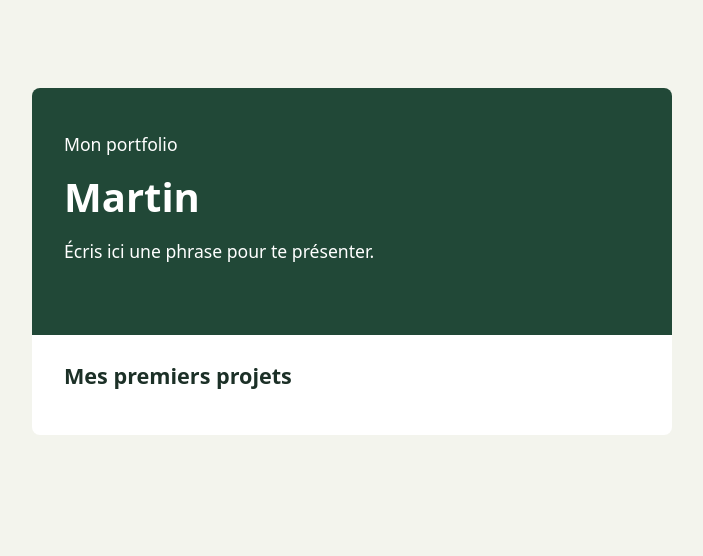
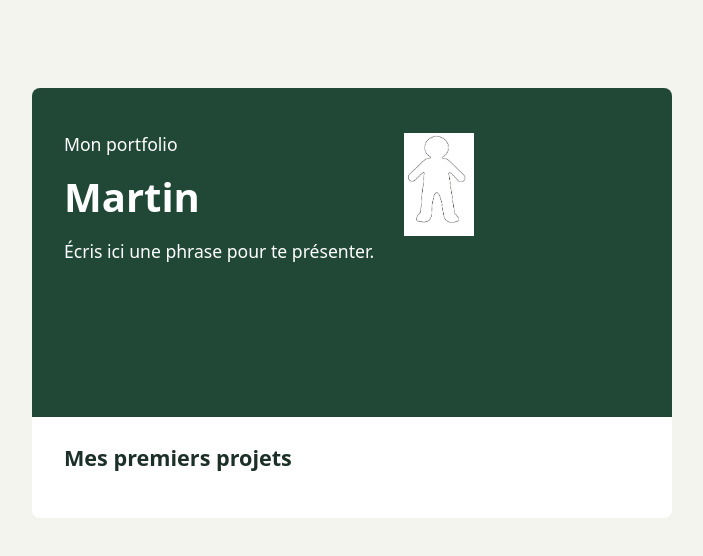
Before and after one commit to mcascarino-droid/portfolio2, a plain HTML site: page index.html in a window 1280 px wide. Shown: the whole page, without its empty margins (288-991 px from the left). Drawn offline with Linux system fonts and the light colour scheme.

Commit message:
nouvelle vesion

```diff
--- a/style.css
+++ b/style.css
@@ -25,6 +25,14 @@ header {
   border-radius: 8px 8px 0 0;
 }
 
+header img {
+  width: 70px;
+  margin-left: 340px;
+  position: relative;
+  top: -150px;
+
+}
+
 section {
   background: white;
   border-radius: 0 0 8px 8px;
```
Also changed, not shown: image/bonhomme.png (added).
